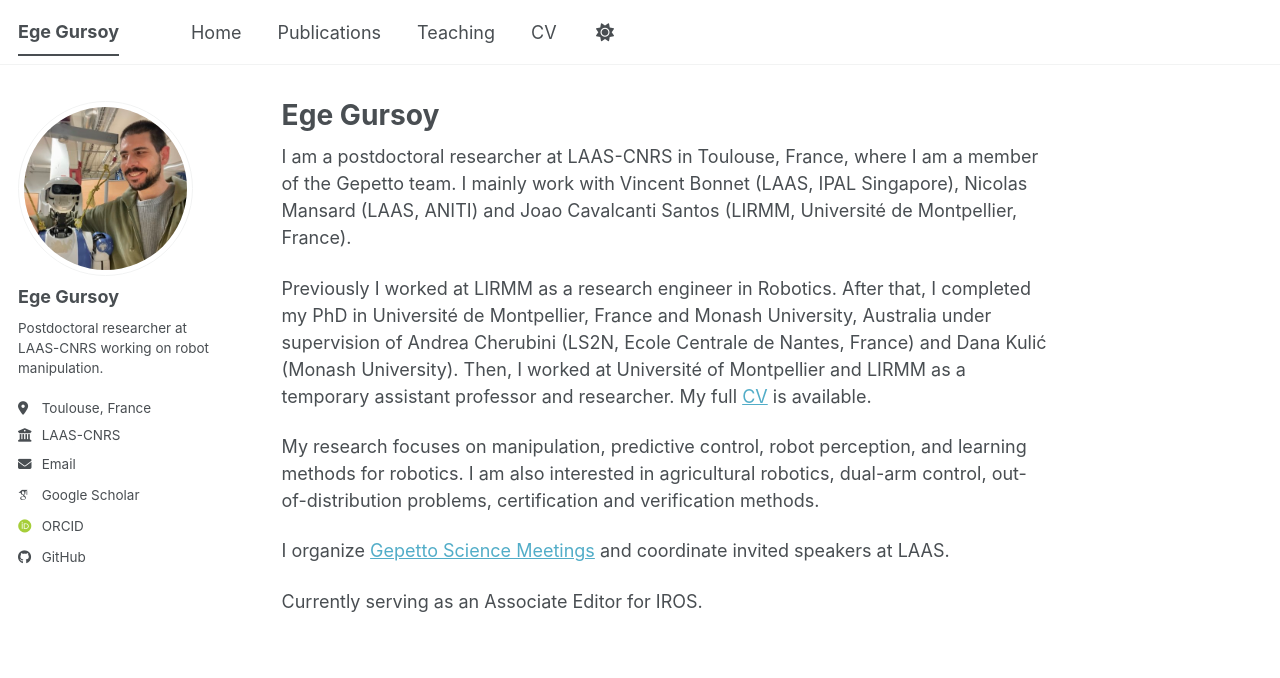
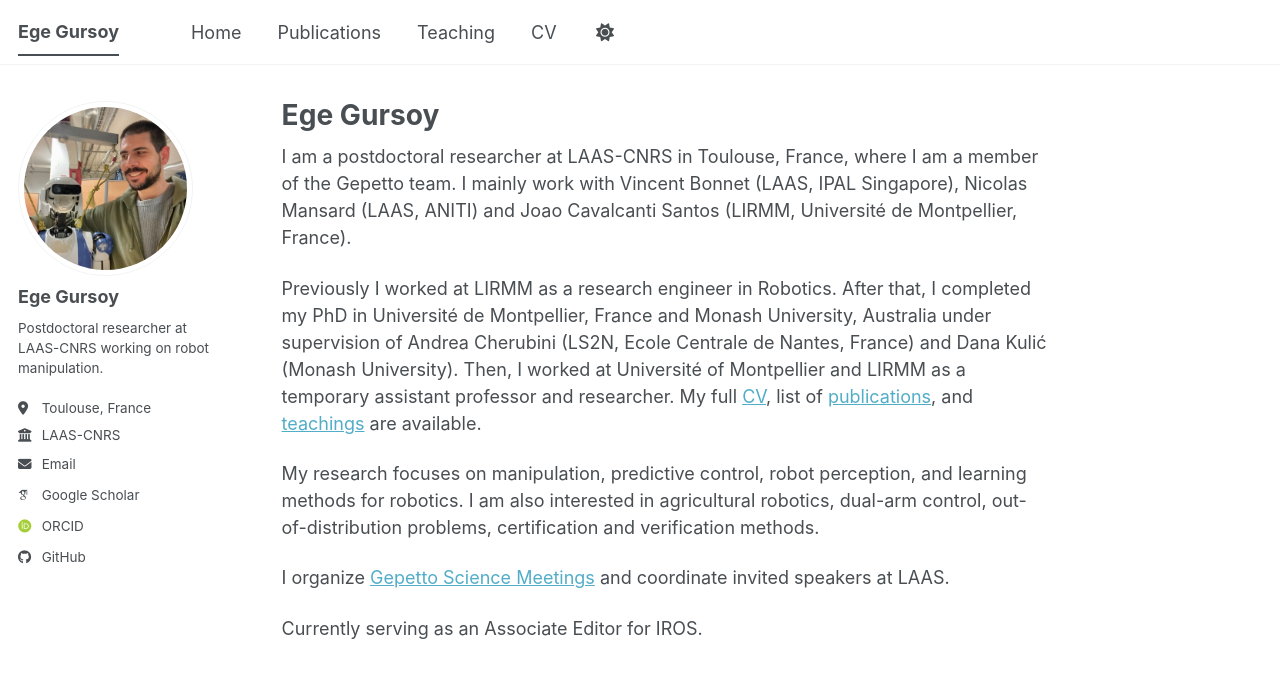
Before and after one commit to gursoyege/gursoyege.github.io, a Jekyll site: the page built from _pages/about.md, in a window 1280 px wide. Shown: the top 678 px of the page. Built offline with Jekyll 4.4.1, drawn with Linux system fonts in a browser that asks for light colours; some web fonts are replaced; a script bundle is joined from its source files by our own code; library files that are not in the unit come from our copies.

Commit message:
Update about.md

```diff
--- a/_pages/about.md
+++ b/_pages/about.md
@@ -9,7 +9,7 @@
 
 I am a postdoctoral researcher at LAAS-CNRS in Toulouse, France, where I am a member of the Gepetto team. I mainly work with Vincent Bonnet (LAAS, IPAL Singapore), Nicolas Mansard (LAAS, ANITI) and Joao Cavalcanti Santos (LIRMM, Université de Montpellier, France).
 
-Previously I worked at LIRMM as a research engineer in Robotics. After that, I completed my PhD in Université de Montpellier, France and Monash University, Australia under supervision of Andrea Cherubini (LS2N, Ecole Centrale de Nantes, France) and Dana Kulić (Monash University). Then, I worked at Université of Montpellier and LIRMM as a temporary assistant professor and researcher. My full [CV](/cv/) is available.
+Previously I worked at LIRMM as a research engineer in Robotics. After that, I completed my PhD in Université de Montpellier, France and Monash University, Australia under supervision of Andrea Cherubini (LS2N, Ecole Centrale de Nantes, France) and Dana Kulić (Monash University). Then, I worked at Université of Montpellier and LIRMM as a temporary assistant professor and researcher. My full [CV](/cv/), list of [publications](/publications/), and [teachings](/teaching/) are available.
 
 My research focuses on manipulation, predictive control, robot perception, and learning methods for robotics. I am also interested in agricultural robotics, dual-arm control, out-of-distribution problems, certification and verification methods.
 
```
